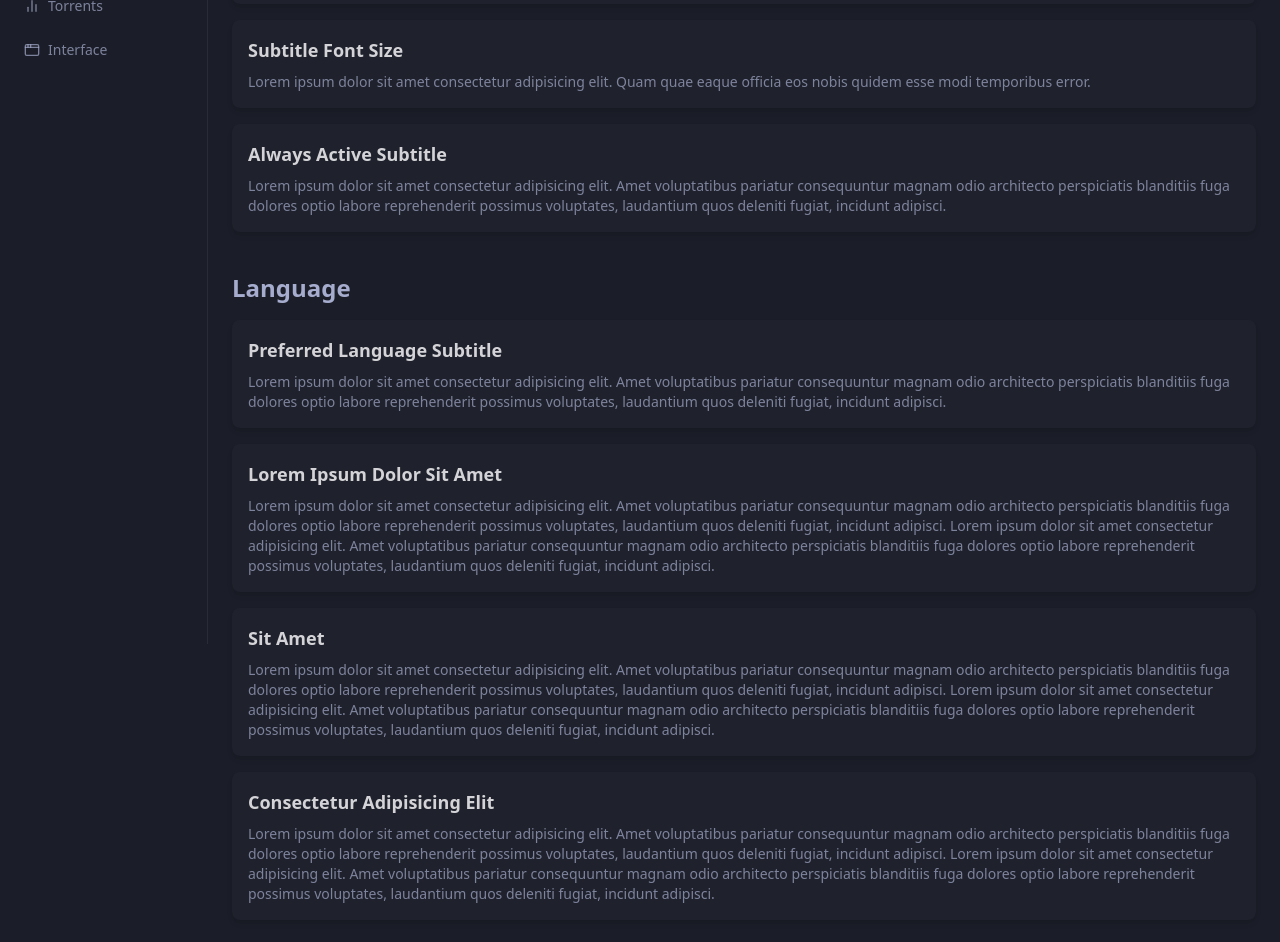
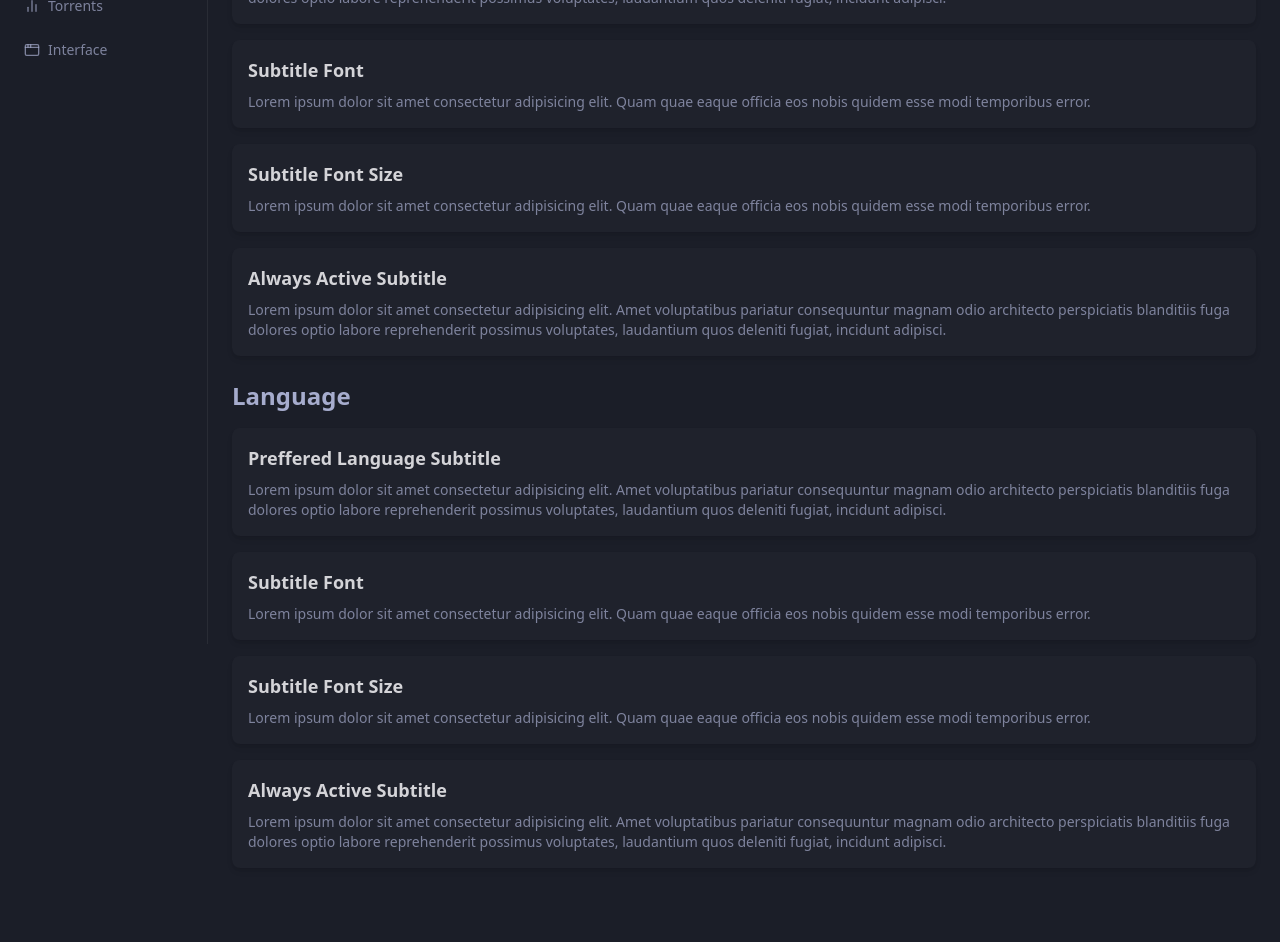
Before and after one commit to yerovyespitia/seijaku, a React (Vite) app: page /settings in a window 1280 px wide. Shown: the part 220-1162 px from the top of the page. After the commit the page ends 1112 px from the top, so only its background shows below. Built offline with nearby package versions, Linux system fonts and the light colour scheme.

Commit message:
refactor: show CardSettings

```diff
--- a/src/components/PlayerSettings.tsx
+++ b/src/components/PlayerSettings.tsx
@@ -1,110 +1,11 @@
+import { CardSettings } from './CardSettings'
 import { Layout } from './Layout'
 
 export const PlayerSettings = () => {
   return (
     <Layout>
-      <section className='pt-6 flex justify-between items-center pb-4'>
-        <h1 className='text-2xl mb-0 font-semibold text-txtGray'>Subtitles</h1>
-      </section>
-
-      <div className='flex flex-col gap-4'>
-        <section className='bg-sd/30 p-4 rounded-lg shadow-md'>
-          <h2 className='text-lg capitalize font-semibold'>Subtitle font</h2>
-          <p className='text-sm text-txtGray/70 pt-2'>
-            Lorem ipsum dolor sit amet consectetur adipisicing elit. Quam quae
-            eaque officia eos nobis quidem esse modi temporibus error.
-          </p>
-        </section>
-        <section className='bg-sd/30 p-4 rounded-lg shadow-md'>
-          <h2 className='text-lg capitalize font-semibold'>
-            Subtitle font size
-          </h2>
-          <p className='text-sm text-txtGray/70 pt-2'>
-            Lorem ipsum dolor sit amet consectetur adipisicing elit. Quam quae
-            eaque officia eos nobis quidem esse modi temporibus error.
-          </p>
-        </section>
-        <section className='bg-sd/30 p-4 rounded-lg shadow-md'>
-          <h2 className='text-lg capitalize font-semibold'>
-            Always active subtitle
-          </h2>
-          <p className='text-sm text-txtGray/70 pt-2'>
-            Lorem ipsum dolor sit amet consectetur adipisicing elit. Amet
-            voluptatibus pariatur consequuntur magnam odio architecto
-            perspiciatis blanditiis fuga dolores optio labore reprehenderit
-            possimus voluptates, laudantium quos deleniti fugiat, incidunt
-            adipisci.
-          </p>
-        </section>
-
-        <section className='pt-6 flex justify-between items-center'>
-          <h1 className='text-2xl mb-0 font-semibold text-txtGray'>Language</h1>
-        </section>
-
-        <div className='flex flex-col gap-4'>
-          <section className='bg-sd/30 p-4 rounded-lg shadow-md'>
-            <h2 className='text-lg capitalize font-semibold'>
-              Preferred language subtitle
-            </h2>
-            <p className='text-sm text-txtGray/70 pt-2'>
-              Lorem ipsum dolor sit amet consectetur adipisicing elit. Amet
-              voluptatibus pariatur consequuntur magnam odio architecto
-              perspiciatis blanditiis fuga dolores optio labore reprehenderit
-              possimus voluptates, laudantium quos deleniti fugiat, incidunt
-              adipisci.
-            </p>
-          </section>
-
-          <section className='bg-sd/30 p-4 rounded-lg shadow-md'>
-            <h2 className='text-lg capitalize font-semibold'>
-              Lorem ipsum dolor sit amet
-            </h2>
-            <p className='text-sm text-txtGray/70 pt-2'>
-              Lorem ipsum dolor sit amet consectetur adipisicing elit. Amet
-              voluptatibus pariatur consequuntur magnam odio architecto
-              perspiciatis blanditiis fuga dolores optio labore reprehenderit
-              possimus voluptates, laudantium quos deleniti fugiat, incidunt
-              adipisci. Lorem ipsum dolor sit amet consectetur adipisicing elit.
-              Amet voluptatibus pariatur consequuntur magnam odio architecto
-              perspiciatis blanditiis fuga dolores optio labore reprehenderit
-              possimus voluptates, laudantium quos deleniti fugiat, incidunt
-              adipisci.
-            </p>
-          </section>
-
-          <section className='bg-sd/30 p-4 rounded-lg shadow-md'>
-            <h2 className='text-lg capitalize font-semibold'>Sit amet</h2>
-            <p className='text-sm text-txtGray/70 pt-2'>
-              Lorem ipsum dolor sit amet consectetur adipisicing elit. Amet
-              voluptatibus pariatur consequuntur magnam odio architecto
-              perspiciatis blanditiis fuga dolores optio labore reprehenderit
-              possimus voluptates, laudantium quos deleniti fugiat, incidunt
-              adipisci. Lorem ipsum dolor sit amet consectetur adipisicing elit.
-              Amet voluptatibus pariatur consequuntur magnam odio architecto
-              perspiciatis blanditiis fuga dolores optio labore reprehenderit
-              possimus voluptates, laudantium quos deleniti fugiat, incidunt
-              adipisci.
-            </p>
-          </section>
-
-          <section className='bg-sd/30 p-4 rounded-lg shadow-md'>
-            <h2 className='text-lg capitalize font-semibold'>
-              consectetur adipisicing elit
-            </h2>
-            <p className='text-sm text-txtGray/70 pt-2'>
-              Lorem ipsum dolor sit amet consectetur adipisicing elit. Amet
-              voluptatibus pariatur consequuntur magnam odio architecto
-              perspiciatis blanditiis fuga dolores optio labore reprehenderit
-              possimus voluptates, laudantium quos deleniti fugiat, incidunt
-              adipisci. Lorem ipsum dolor sit amet consectetur adipisicing elit.
-              Amet voluptatibus pariatur consequuntur magnam odio architecto
-              perspiciatis blanditiis fuga dolores optio labore reprehenderit
-              possimus voluptates, laudantium quos deleniti fugiat, incidunt
-              adipisci.
-            </p>
-          </section>
-        </div>
-      </div>
+      <CardSettings title='Subtitles' />
+      <CardSettings title='Language' />
     </Layout>
   )
 }
```
